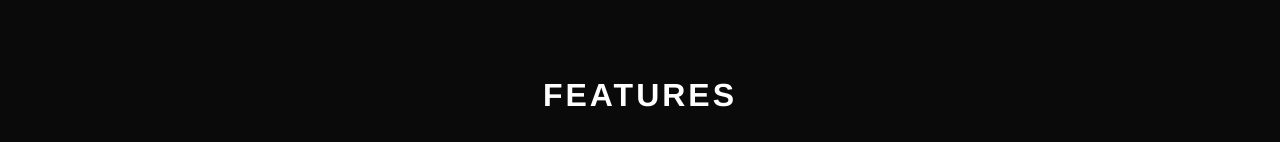
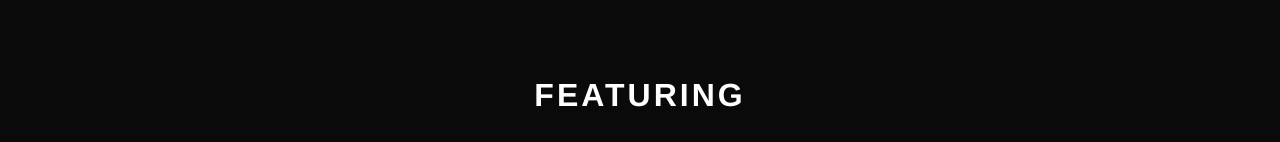
Before and after one commit to MeanSpiritedProductions/MeanSpiritedProductions.github.io, a plain HTML site: page index.html in a window 1280 px wide. Shown: the part 810-952 px from the top of the page. Drawn offline with Linux system fonts and the light colour scheme.

Commit message:
text tweak

```diff
--- a/index.html
+++ b/index.html
@@ -375,7 +375,7 @@
         <a href="#" class="btn-hero">Learn More</a>
     </section>
 
-    <h2 class="section-title" id="films">Features</h2>
+    <h2 class="section-title" id="films">Featuring</h2>
     <section class="films-grid">
 
         <div class="film-card">
```
